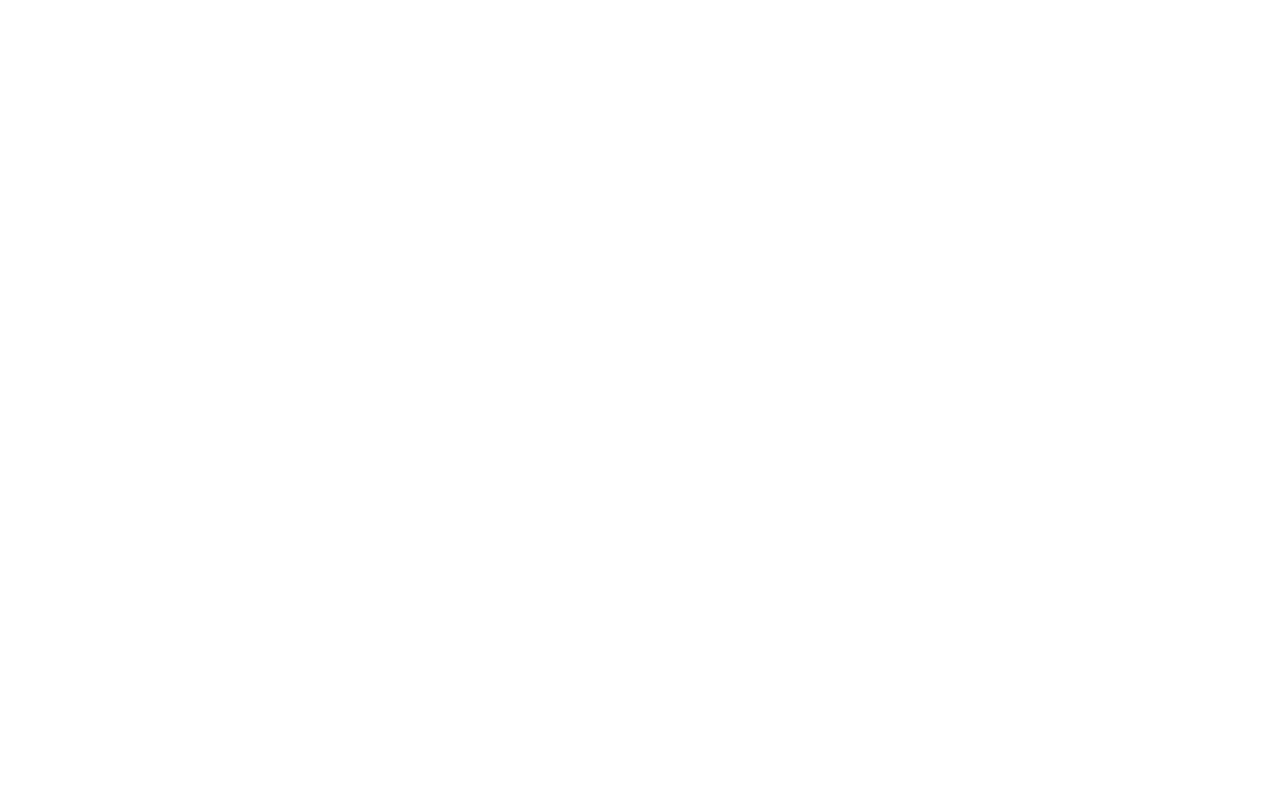
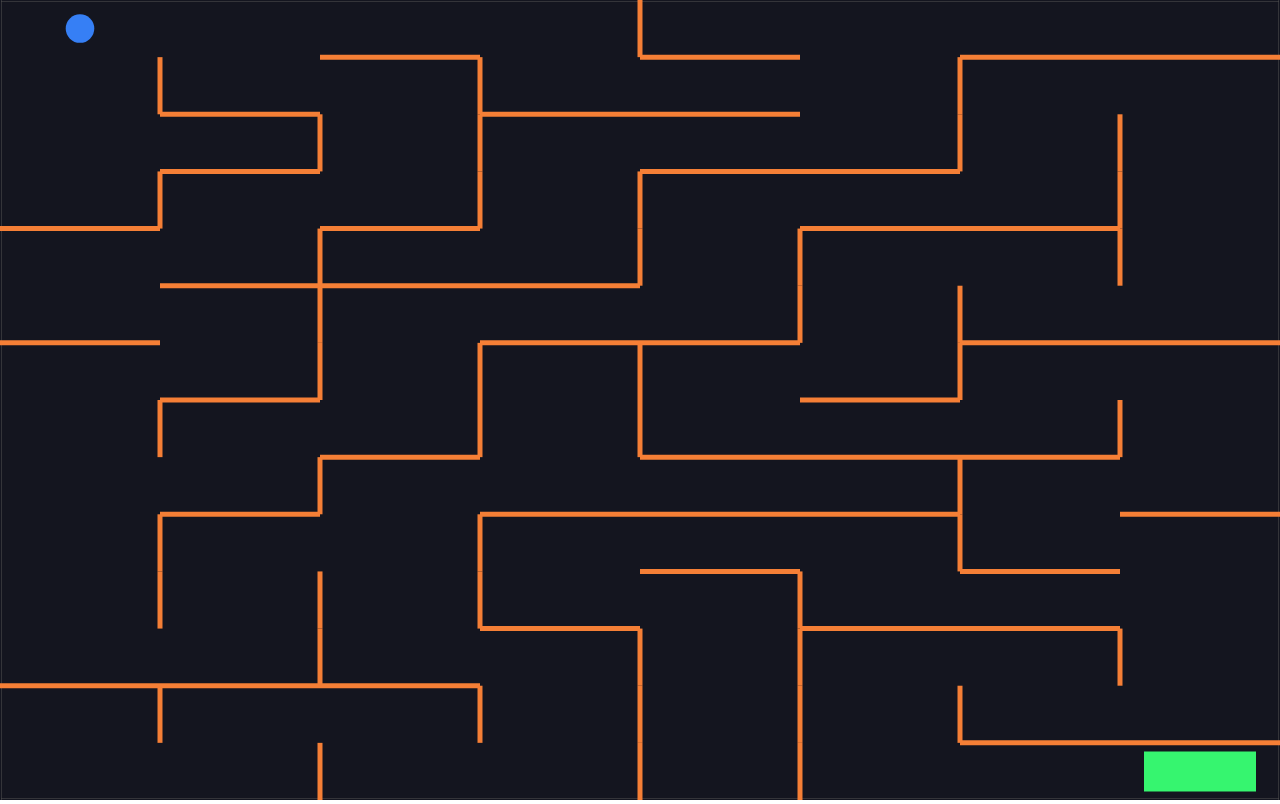
Before and after one commit to varvaralipunova/maze, a plain HTML site: page index.html in a window 1280 px wide. Drawn offline with nearby package versions, Linux system fonts and the light colour scheme.

Commit message:
complete the maze game

```diff
--- a/index.html
+++ b/index.html
@@ -5,9 +5,33 @@
   <meta http-equiv="X-UA-Compatible" content="IE=edge">
   <meta name="viewport" content="width=device-width, initial-scale=1.0">
   <script src="https://cdnjs.cloudflare.com/ajax/libs/matter-js/0.17.1/matter.min.js"></script>
+  <style>
+    body {
+      margin: 0;
+    }
+
+    .hidden {
+      display: none !important;
+    }
+
+    h1 {
+      color: white;
+      font-size: 64px;
+    }
+
+    .winner {
+      display: flex;
+      justify-content: center;
+      align-items: center;
+      position: absolute;
+      z-index: 1;
+      height: 100vh;
+      width: 100vw;
+    }
+  </style>
 </head>
 <body>
-
+  <div class="winner hidden"><h1>You Won!</h1></div>
   <script src="index.js"></script>
 </body>
 </html>
--- a/index.js
+++ b/index.js
@@ -1 +1,209 @@
-const { Engine, Render, Runner, World, Bodies } = Matter;
+const { Engine, Render, Runner, World, Bodies, Body, Events } = Matter;
+
+const cellsHorizontal = 8;
+const cellsVertical = 14;
+const width = window.innerWidth;
+const height = window.innerHeight;
+
+const unitLengthX = width/cellsHorizontal;
+const unitLengthY = height/cellsVertical;
+
+const engine = Engine.create();
+engine.world.gravity.y=0;
+const {world} = engine;
+const render = Render.create({
+  element: document.body,
+  engine: engine,
+  options: {
+    wireframes: false,
+    width,
+    height
+  }
+});
+Render.run(render);
+Runner.run(Runner.create(), engine);
+
+
+// walls
+const walls = [
+  Bodies.rectangle(width/2, 0, width, 2, {isStatic: true}),
+  Bodies.rectangle(width/2, height, width, 2, {isStatic: true}),
+  Bodies.rectangle(0, height/2, 2, height, {isStatic: true}),
+  Bodies.rectangle(width, height/2, 2, height, {isStatic: true}),
+];
+
+World.add(world, walls);
+
+// Maze generation
+
+const shuffle = (arr) => {
+  let counter = arr.length;
+  while(counter > 0) {
+    const index = Math.floor(Math.random()* counter);
+    counter--;
+    const temp = arr[counter];
+    arr[counter] = arr[index];
+    arr[index] = temp;
+  };
+  return arr;
+}
+const grid = Array(cellsVertical).fill(null).map(()=> Array(cellsHorizontal).fill(false));
+
+const verticals = Array(cellsVertical).fill(null).map(()=> Array(cellsHorizontal-1).fill(false));
+
+const horizontals = Array(cellsVertical-1).fill(null).map(()=>Array(cellsHorizontal).fill(false));
+
+const startRow = Math.floor(Math.random()*cellsVertical);
+const startColumn = Math.floor(Math.random()*cellsHorizontal);
+
+const stepThroughCell = (row, column) => {
+  // If I have visited the cell at [row, column], then return
+  if(grid[row][column]) {
+    return;
+  }
+  // Mark this cell as being visited
+  grid[row][column] = true;
+  // Assemble randomly-ordered list of neighbors
+  const neighbors = shuffle([
+    [row-1, column, 'up'],
+    [row, column+1, 'right'],
+    [row+1, column, 'down'],
+    [row, column-1, 'left']
+  ]);
+  // For each neightbor ...
+  for(let neighbor of neighbors){
+    const [nextRow, nextColumn, direction] = neighbor;
+  // See if that neighbor is out of bounds
+  if(nextRow<0 || nextRow>=cellsVertical || nextColumn<0 || nextColumn>=cellsHorizontal){
+    continue;
+  };
+  // If we have visited that neighbor, continue to next neighbor
+  if(grid[nextRow][nextColumn]){
+    continue;
+  }
+  // Remove a wall from either horizontals or verticals
+  if(direction === 'left') {
+    verticals[row][column-1] = true;
+  }else if (direction === 'right'){
+    verticals[row][column] = true;
+  } else if(direction === 'up'){
+    horizontals[row-1][column] = true;
+  } else if(direction === 'down') {
+    horizontals[row][column] = true;
+  }
+  // Visit that next cell
+  stepThroughCell(nextRow, nextColumn);
+  }
+}
+
+stepThroughCell(startRow, startColumn);
+
+horizontals.forEach((row, rowIndex)=>{
+  row.forEach((open, columnIndex)=> {
+    if(open){
+      return;
+    }
+      const wall = Bodies.rectangle(
+        columnIndex*unitLengthX + unitLengthX/2,
+        rowIndex*unitLengthY + unitLengthY,
+        unitLengthX,
+        5,
+        {
+          label: 'wall',
+          isStatic: true,
+          render: {
+            fillStyle: '#f57f36'
+          }
+        }
+      );
+      World.add(world, wall);
+  })
+})
+
+verticals.forEach((row,rowIndex)=>{
+  row.forEach((open, columnIndex)=> {
+    if(open) {
+      return;
+    }
+
+    const wall = Bodies.rectangle(
+      columnIndex*unitLengthX + unitLengthX,
+      rowIndex*unitLengthY + unitLengthY/2,
+      5,
+      unitLengthY,
+      {
+        label: 'wall',
+        isStatic: true,
+        render: {
+          fillStyle: '#f57f36'
+        }
+      }
+    );
+    World.add(world, wall);
+  })
+})
+
+// Goal
+
+const goal = Bodies.rectangle(
+  width - unitLengthX/2,
+  height - unitLengthY/2,
+  unitLengthX*.7,
+  unitLengthY*.7,
+  {
+    label:'goal',
+    isStatic: true,
+    render: {
+      fillStyle: '#36f56f'
+    }
+  }
+);
+World.add(world, goal);
+
+// Ball
+const ballRadius = Math.min(unitLengthX, unitLengthY)/4;
+const ball = Bodies.circle(
+  unitLengthX/2,
+  unitLengthY/2,
+  ballRadius,
+  {
+    label: 'ball',
+    render: {
+      fillStyle: '#367ff5'
+    }
+  }
+);
+World.add(world, ball);
+
+document.addEventListener('keydown', event => {
+  const {x,y} = ball.velocity;
+  if(event.key==="e"){
+    Body.setVelocity(ball, {x, y: y-5});
+  }
+  if(event.key==="f"){
+    Body.setVelocity(ball, {x: x+5, y});
+  }
+  if(event.key==="d"){
+    Body.setVelocity(ball, {x, y: y+5});
+  }
+  if(event.key==="s"){
+    Body.setVelocity(ball, {x:x-5, y});
+  }
+})
+
+// win condition
+
+Events.on(engine, 'collisionStart', event => {
+  event.pairs.forEach((collision)=>{
+    const labels = ['ball', 'goal']
+    if(labels.includes(collision.bodyA.label)&&labels.includes(collision.bodyB.label)){
+      document.querySelector('.winner').classList.remove('hidden');
+      world.gravity.y =1;
+      world.bodies.forEach(body=>{
+        if(body.label === 'wall'){
+          Body.setStatic(body, false);
+        }
+      })
+    }
+  })
+});
```
Also changed, not shown: demo-index.js (added, +47 -0 lines).
